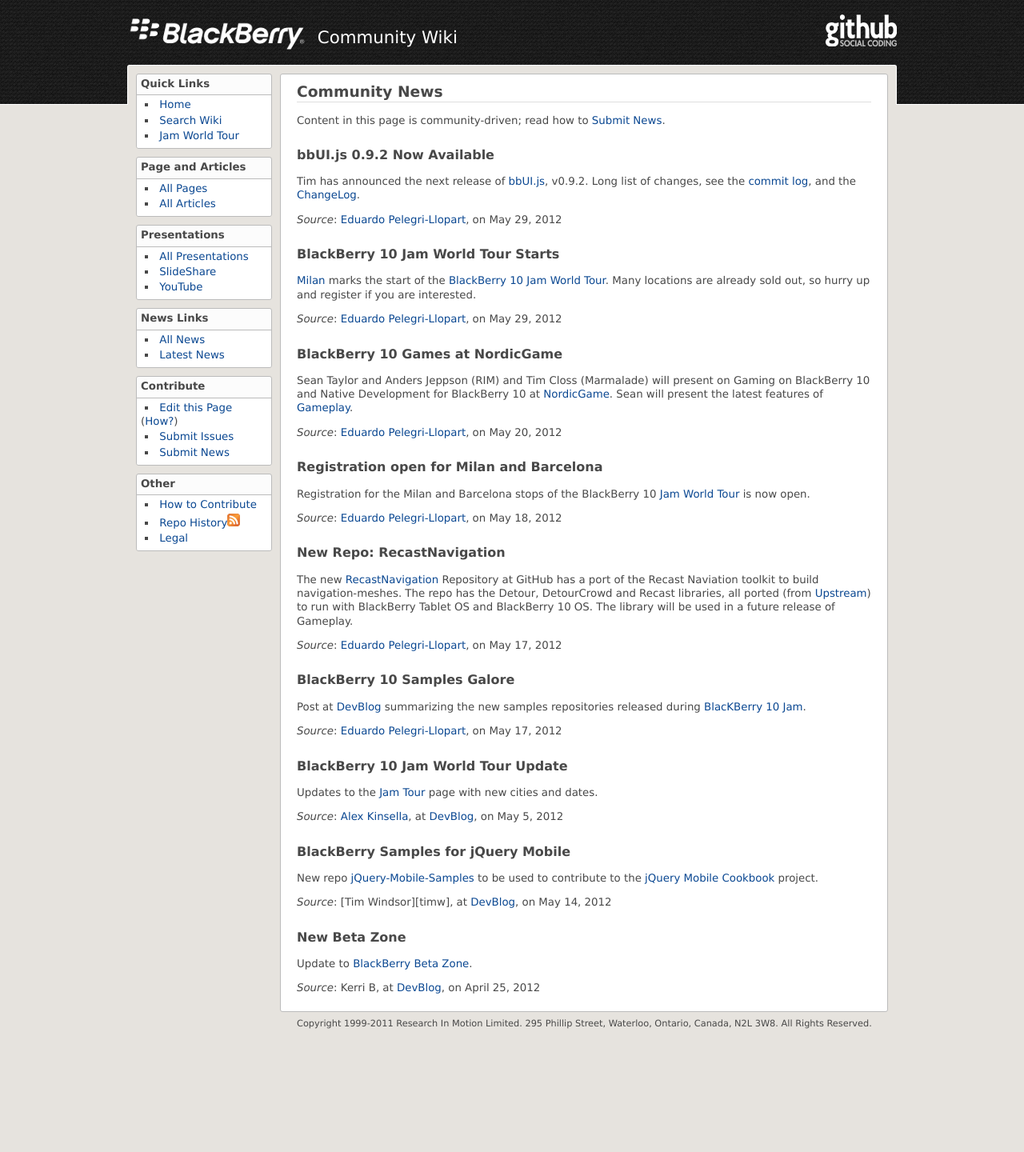
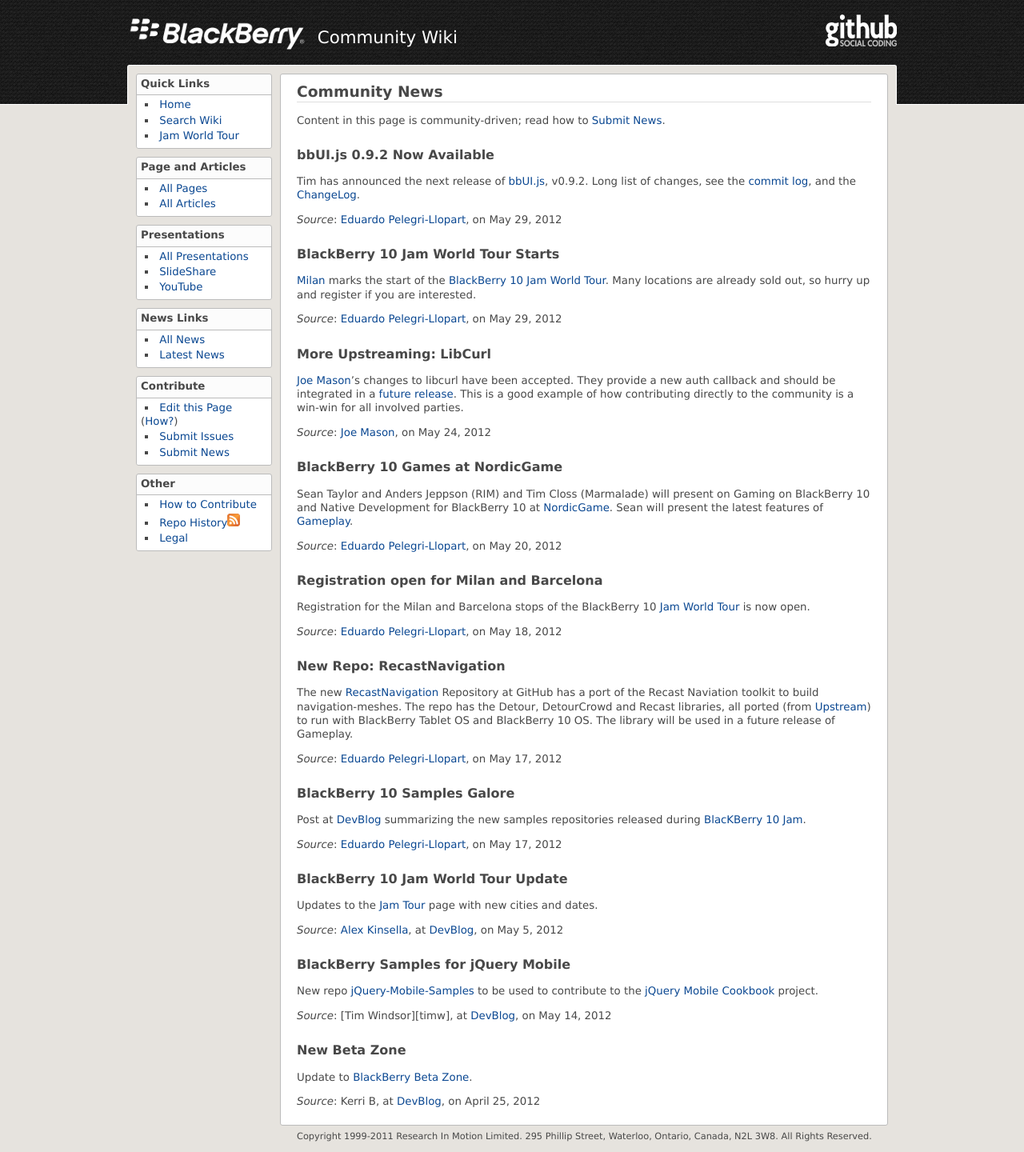
Before and after one commit to blackberry/Community, a Jekyll site: the page built from news/Latest_News.md, in a window 1280 px wide. Shown: the whole page at 80% size. Built offline with Jekyll 4.4.1, drawn with Linux system fonts in a browser that asks for light colours; before the commit the page ends 1298 px from its top, so only the background shows below that.

Commit message:
Added news on upstream of libcurl changes.  A bit late, from the 24th.

```diff
--- a/news/Latest_News.md
+++ b/news/Latest_News.md
@@ -18,6 +18,13 @@
 so hurry up and register if you are interested.
 
 _Source_: [Eduardo Pelegri-Llopart][pelegri], on May 29, 2012
+
+### More Upstreaming: LibCurl
+[Joe Mason](http://twitter.com/joenotcharles)'s changes to libcurl have been accepted.  They provide a new auth callback
+and should be integrated in a [future release](http://curl.haxx.se/mail/lib-2012-05/0138.html).  This is a good example
+of how contributing directly to the community is a win-win for all involved parties.
+
+_Source_: [Joe Mason](http://twitter.com/joenotcharles), on May 24, 2012
 
 ### BlackBerry 10 Games at NordicGame
 Sean Taylor and Anders Jeppson (RIM) and Tim Closs (Marmalade) will present on Gaming on BlackBerry 10
```
